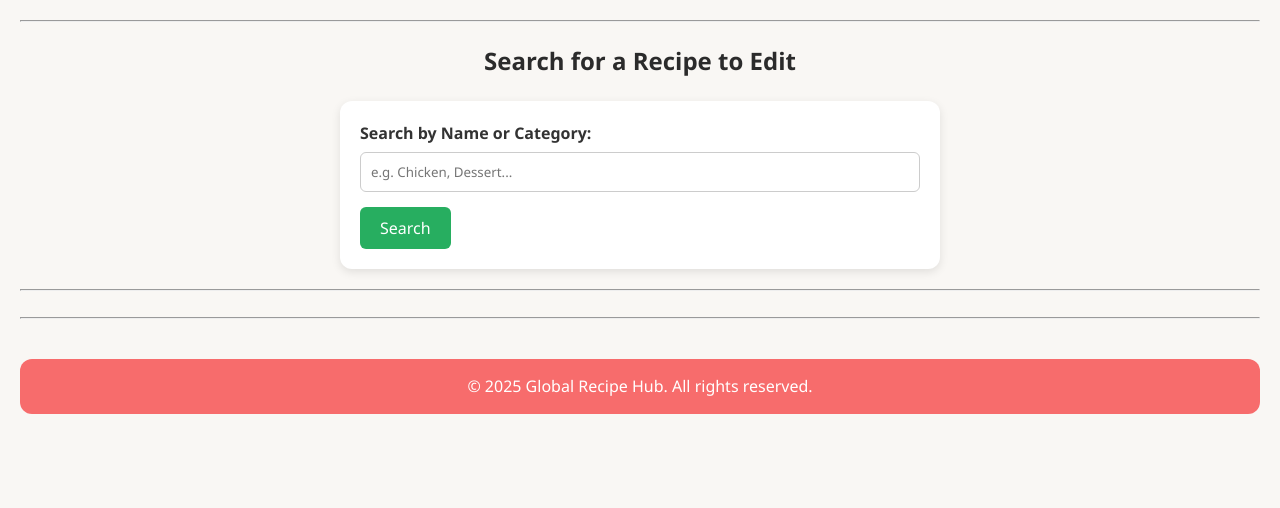
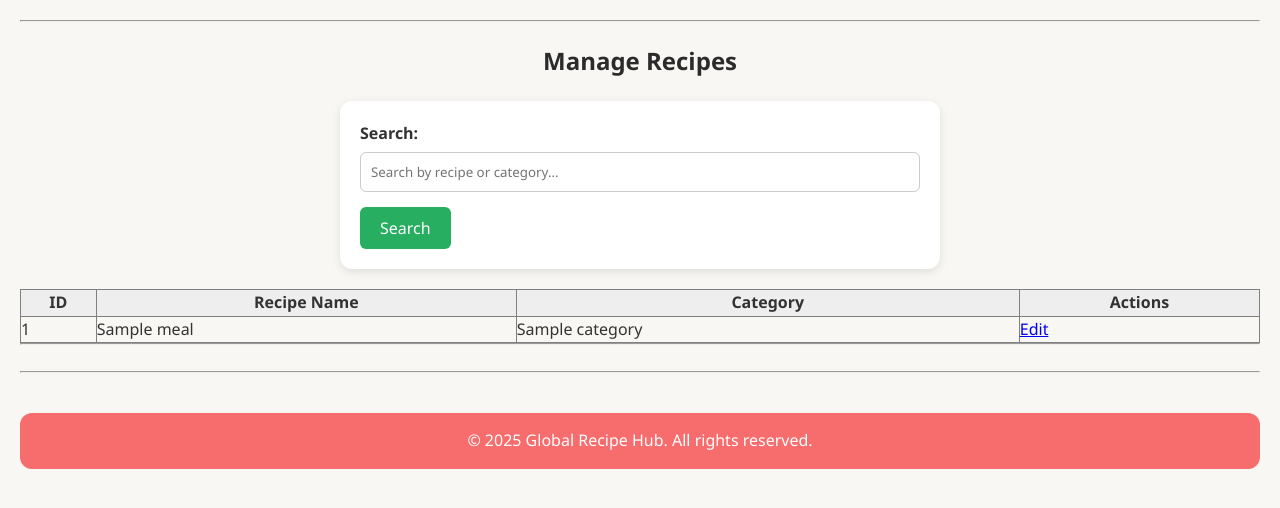
Before and after one commit to RunDevelop344/Global-Recipe-Hub-CMS, a PHP site: page /edit.php in a window 1280 px wide. Shown: the part 159-667 px from the top of the page. Run offline with PHP 8.4, Linux system fonts and the light colour scheme; the visitor is signed in with stand-in values (Sample User, id 1); tables that the repository leaves empty or names only in its code hold one stand-in row (values such as "Sample post").

Commit message:
edit.php updated

```diff
--- a/edit.php
+++ b/edit.php
@@ -6,101 +6,112 @@ if (session_status() === PHP_SESSION_NONE) {
     session_start();
 }
 
-// ADMIN PROTECTION
+// ADMIN ONLY
 if (!isset($_SESSION['role']) || $_SESSION['role'] !== 'admin') {
     echo "<p>Access denied. Admins only.</p>";
+    include 'footer.php';
     exit;
 }
 
 $db->setAttribute(PDO::ATTR_ERRMODE, PDO::ERRMODE_EXCEPTION);
+
+$error = "";
+$success = "";
+$searchQuery = trim($_GET['search'] ?? "");
+$id = $_GET['id'] ?? null;
+
+/* ============================================
+   SEARCH RECIPES
+============================================= */
+$sql = "
+    SELECT meals.meal_id, meals.meal_name, categories.category_name
+    FROM meals
+    JOIN categories ON meals.category_id = categories.category_id
+";
+
+if ($searchQuery !== "") {
+    $sql .= " WHERE meals.meal_name LIKE :s OR categories.category_name LIKE :s ";
+}
+
+$sql .= " ORDER BY meals.meal_name ASC";
+
+$stm = $db->prepare($sql);
+if ($searchQuery !== "") {
+    $stm->bindValue(":s", "%$searchQuery%");
+}
+$stm->execute();
+$recipes = $stm->fetchAll(PDO::FETCH_ASSOC);
+
 ?>
 
-<h2>Search for a Recipe to Edit</h2>
+<h2>Manage Recipes</h2>
 
-<?php
-$searchQuery = trim($_GET['search'] ?? '');
-$searchResults = [];
-$error = "";
-$success = "";
-
-if ($searchQuery !== "") {
-    $sql = "
-        SELECT
-            MIN(meals.meal_id) AS meal_id,
-            meals.meal_name,
-            categories.category_name
-        FROM meals
-        JOIN categories ON meals.category_id = categories.category_id
-        WHERE meals.meal_name LIKE :s OR categories.category_name LIKE :s
-        GROUP BY meals.meal_name, categories.category_name
-        ORDER BY meals.meal_name ASC
-    ";
-
-    $stm = $db->prepare($sql);
-    $stm->bindValue(":s", "%$searchQuery%");
-    $stm->execute();
-    $searchResults = $stm->fetchAll(PDO::FETCH_ASSOC);
-}
-?>
-
-<!-- Search Bar -->
-<form method="GET" action="edit.php">
-    <label>Search by Name or Category:</label>
-    <input type="text" name="search" placeholder="e.g. Chicken, Dessert..."
+<!-- SEARCH BAR -->
+<form method="GET" action="edit.php" style="margin-bottom:20px;">
+    <label>Search:</label>
+    <input type="text" name="search" placeholder="Search by recipe or category..."
            value="<?= htmlspecialchars($searchQuery) ?>">
     <button type="submit">Search</button>
 </form>
 
-<?php if ($searchQuery !== "" && empty($searchResults)): ?>
-    <p>No recipes found matching your search.</p>
-<?php endif; ?>
+<!-- RECIPE LIST TABLE -->
+<table border="1" cellpadding="8" cellspacing="0" width="100%" style="border-collapse:collapse;">
+    <tr style="background:#eee;">
+        <th>ID</th>
+        <th>Recipe Name</th>
+        <th>Category</th>
+        <th>Actions</th>
+    </tr>
 
-<?php if (!empty($searchResults)): ?>
-    <div class="recipe-list-container">
-        <h3>Search Results</h3>
-        <?php foreach ($searchResults as $result): ?>
-            <div class="recipe-item">
-                <?= htmlspecialchars($result['meal_name']) ?>
-                (<?= htmlspecialchars($result['category_name']) ?>)
-                <a href="edit.php?search=<?= urlencode($searchQuery) ?>&id=<?= $result['meal_id'] ?>">Edit</a>
-            </div>
-        <?php endforeach; ?>
-    </div>
-<?php endif; ?>
+    <?php foreach ($recipes as $r): ?>
+    <tr>
+        <td><?= $r['meal_id'] ?></td>
+        <td><?= htmlspecialchars($r['meal_name']) ?></td>
+        <td><?= htmlspecialchars($r['category_name']) ?></td>
+        <td>
+            <a href="edit.php?id=<?= $r['meal_id'] ?>&search=<?= urlencode($searchQuery) ?>">Edit</a>
+        </td>
+    </tr>
+    <?php endforeach; ?>
+</table>
 
 <hr><br>
 
 <?php
-$id = $_GET['id'] ?? null;
-
+/* ============================================
+   LOAD RECIPE FOR EDITING
+============================================= */
 if (!$id) {
     include 'footer.php';
-    return;
+    exit;
 }
 
-// Fetch Recipe
-$statement = $db->prepare("SELECT * FROM meals WHERE meal_id = ?");
-$statement->execute([$id]);
-$recipe = $statement->fetch(PDO::FETCH_ASSOC);
+$stm = $db->prepare("SELECT * FROM meals WHERE meal_id = ?");
+$stm->execute([$id]);
+$recipe = $stm->fetch(PDO::FETCH_ASSOC);
 
 if (!$recipe) {
     echo "<p>Recipe not found.</p>";
     include 'footer.php';
-    return;
+    exit;
 }
 
 $category_id = $recipe['category_id'];
 
-// DELETE
+/* ============================================
+   DELETE RECIPE
+============================================= */
 if (isset($_POST['delete'])) {
-    $delete = $db->prepare("DELETE FROM meals WHERE meal_id = ?");
-    $delete->execute([$id]);
+    $del = $db->prepare("DELETE FROM meals WHERE meal_id=?");
+    $del->execute([$id]);
     header("Location: edit.php?search=" . urlencode($searchQuery));
     exit;
 }
 
-// UPDATE with validation
-if ($_SERVER["REQUEST_METHOD"] === "POST" && isset($_POST['name']) && !isset($_POST['moderate_action'])) {
+/* ============================================
+   UPDATE RECIPE
+============================================= */
+if (isset($_POST['update'])) {
 
     $name = trim($_POST['name']);
     $category_id = (int)$_POST['category'];
@@ -108,46 +119,43 @@ if ($_SERVER["REQUEST_METHOD"] === "POST" && isset($_POST['name']) && !isset($_P
     $instructions = trim($_POST['instructions']);
     $image = trim($_POST['image']);
 
-    // VALIDATION RULES ---------------------
-
-    // 1. Recipe name
+    // VALIDATIONS -------------------------
     if (strlen($name) < 3) {
         $error = "Recipe name must be at least 3 characters.";
     }
 
-    // 2. Category validation
     $validCategories = $db->query("SELECT category_id FROM categories")->fetchAll(PDO::FETCH_COLUMN);
     if (!in_array($category_id, $validCategories)) {
         $error = "Invalid category selected.";
     }
 
-    // 3. Region
     if (!empty($region) && !preg_match("/^[A-Za-z ]{2,50}$/", $region)) {
-        $error = "Region must contain only letters and spaces, and be under 50 characters.";
+        $error = "Region must contain only letters and spaces.";
     }
 
-    // 4. Image URL validation
     if (!empty($image) && !filter_var($image, FILTER_VALIDATE_URL)) {
-        $error = "Image must be a valid URL, or leave blank.";
+        $error = "Image must be a valid URL.";
     }
 
-    // 5. Instructions optional but trimmed
     if (strlen($instructions) > 2000) {
-        $error = "Instructions are too long (max 2000 characters).";
+        $error = "Instructions too long (2000 max).";
     }
 
-    // Save only if NO validation errors
+    // SAVE IF VALID
     if ($error === "") {
+
         $update = $db->prepare("
             UPDATE meals
             SET meal_name=?, category_id=?, region=?, instructions=?, image_url=?
             WHERE meal_id=?
         ");
-        $update->execute([$name, $category_id, $region, $instructions, $image, $id]);
+
+        $update->execute([
+            $name, $category_id, $region, $instructions, $image, $id
+        ]);
 
         $success = "Recipe updated successfully!";
-
-        header("Location: edit.php?search=" . urlencode($searchQuery) . "&id=$id");
+        header("Location: edit.php?id=$id&search=" . urlencode($searchQuery));
         exit;
     }
 }
@@ -156,13 +164,14 @@ if ($_SERVER["REQUEST_METHOD"] === "POST" && isset($_POST['name']) && !isset($_P
 <h2>Edit Recipe</h2>
 
 <?php if ($error): ?>
-    <p class="error"><?= htmlspecialchars($error) ?></p>
+    <p style="color:red;"><?= htmlspecialchars($error) ?></p>
 <?php endif; ?>
 
 <?php if ($success): ?>
-    <p class="success"><?= htmlspecialchars($success) ?></p>
+    <p style="color:green;"><?= htmlspecialchars($success) ?></p>
 <?php endif; ?>
 
+<!-- EDIT FORM -->
 <form method="POST">
     <label>Recipe Name:</label>
     <input type="text" name="name" value="<?= htmlspecialchars($recipe['meal_name']) ?>" required>
@@ -170,14 +179,12 @@ if ($_SERVER["REQUEST_METHOD"] === "POST" && isset($_POST['name']) && !isset($_P
     <label>Category:</label>
     <select name="category" required>
         <option value="">Select Category</option>
-
         <?php
         $cats = $db->query("SELECT category_id, category_name FROM categories ORDER BY category_name ASC")
                   ->fetchAll(PDO::FETCH_ASSOC);
         ?>
-
         <?php foreach ($cats as $c): ?>
-            <option value="<?= $c['category_id'] ?>" <?= ($category_id == $c['category_id'] ? 'selected' : '') ?>>
+            <option value="<?= $c['category_id'] ?>" <?= $category_id == $c['category_id'] ? "selected" : "" ?>>
                 <?= htmlspecialchars($c['category_name']) ?>
             </option>
         <?php endforeach; ?>
@@ -192,11 +199,11 @@ if ($_SERVER["REQUEST_METHOD"] === "POST" && isset($_POST['name']) && !isset($_P
     <label>Image URL:</label>
     <input type="text" name="image" value="<?= htmlspecialchars($recipe['image_url']) ?>">
 
-    <button type="submit">Update Recipe</button>
+    <button type="submit" name="update">Update Recipe</button>
 </form>
 
 <form method="POST" onsubmit="return confirm('Delete this recipe?');">
-    <button type="submit" name="delete">Delete Recipe</button>
+    <button type="submit" name="delete">Delete</button>
 </form>
 
 <?php include 'footer.php'; ?>
```
